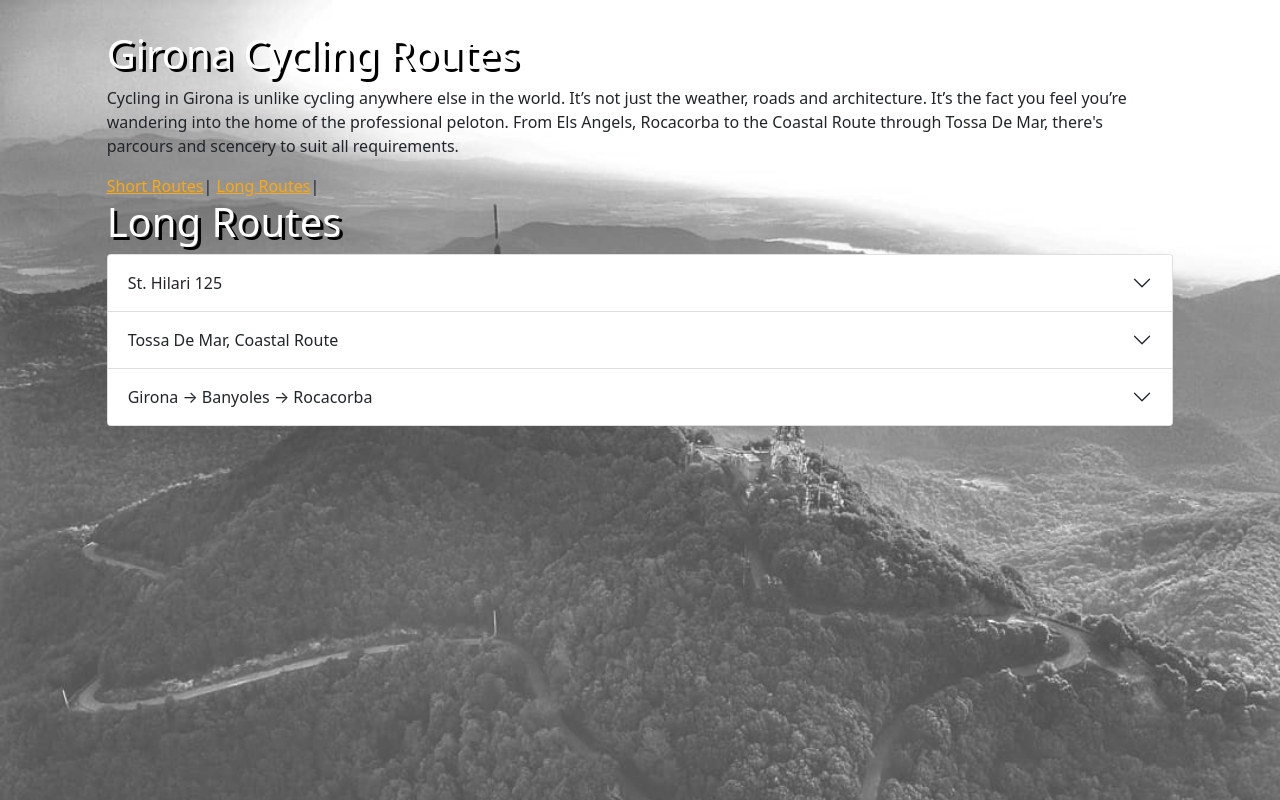
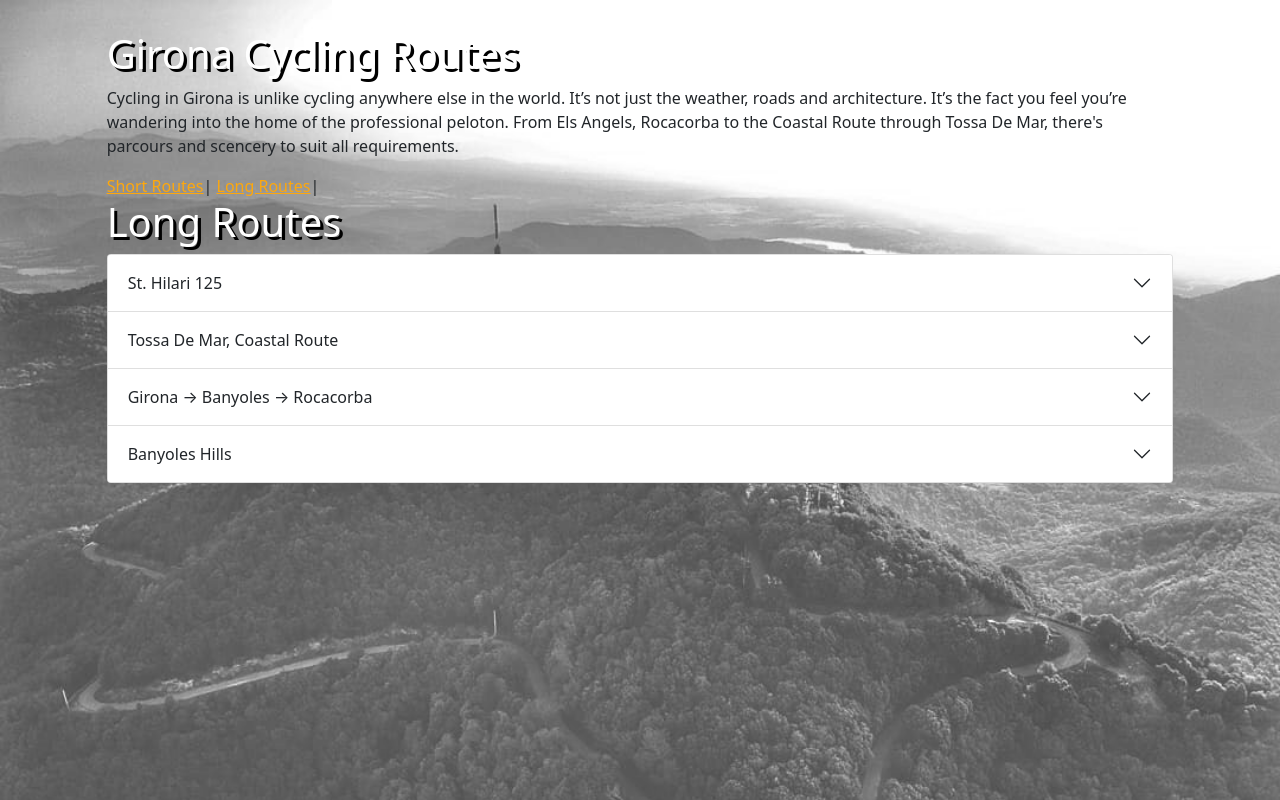
Before and after one commit to stephenconnor/Girona_Cycling_Routes, an Angular app: page /Page2 in a window 1280 px wide. Built offline with nearby package versions, Linux system fonts and the light colour scheme.

Commit message:
adding banyoles Hills routes

```diff
--- a/src/app/page2/page2.component.ts
+++ b/src/app/page2/page2.component.ts
@@ -12,6 +12,7 @@ export class Page2Component implements OnInit {
     {title:"St. Hilari 125", description:"Loop to St. Hilari"+`<a role="link" Title="Garmin Connect" target="_blank" href="https://connect.garmin.com/modern/course/139412229"><p>St Hilari 125 &nbsp;&nbsp;<i class="bi bi-geo-alt"></i></p><img src="assets/images/St Hilari 125.jpg"></a>`},
     {title:"Tossa De Mar, Coastal Route", description:"Coastal loop through Tossa De Mar & Sant Feliu de Guixols with El Angels climb to finish. "+`<a role="link" Title="Garmin Connect" target="_blank" href="https://connect.garmin.com/modern/course/139523426"><p>Tossa De Mar, Coastal Route &nbsp;&nbsp;<i class="bi bi-geo-alt"></i></p><img src="assets/images/TossaDeMar_Coastal.jpg"></a>`},
     {title:"Girona → Banyoles → Rocacorba", description:"Loop from Girona to Banyoles, with the classic Rocacorba climb coming after Banyoles"+`<a role="link" Title="Garmin Connect" target="_blank" href="https://connect.garmin.com/modern/course/139360897"><p>Girona → Banyoles → Rocacorba &nbsp;&nbsp;<i class="bi bi-geo-alt"></i></p><img src="assets/images/Girona → Banyoles → Rocacorba.jpg"></a>`},
+    {title:"Banyoles Hills", description:"Loop from Girona to Banyoles, with a camll hilly loop to finish"+`<a role="link" Title="Garmin Connect" target="_blank" href="https://connect.garmin.com/modern/course/139627380"><p>Banyoles Hills &nbsp;&nbsp;<i class="bi bi-geo-alt"></i></p><img src="assets/images/Banyoles Hills.jpg"></a>`},
   ]
 
   constructor() { }
```
Also changed, not shown: src/assets/images/Banyoles Hills.jpg (added), 4 other files (tests, documents, lock files or other folders).
